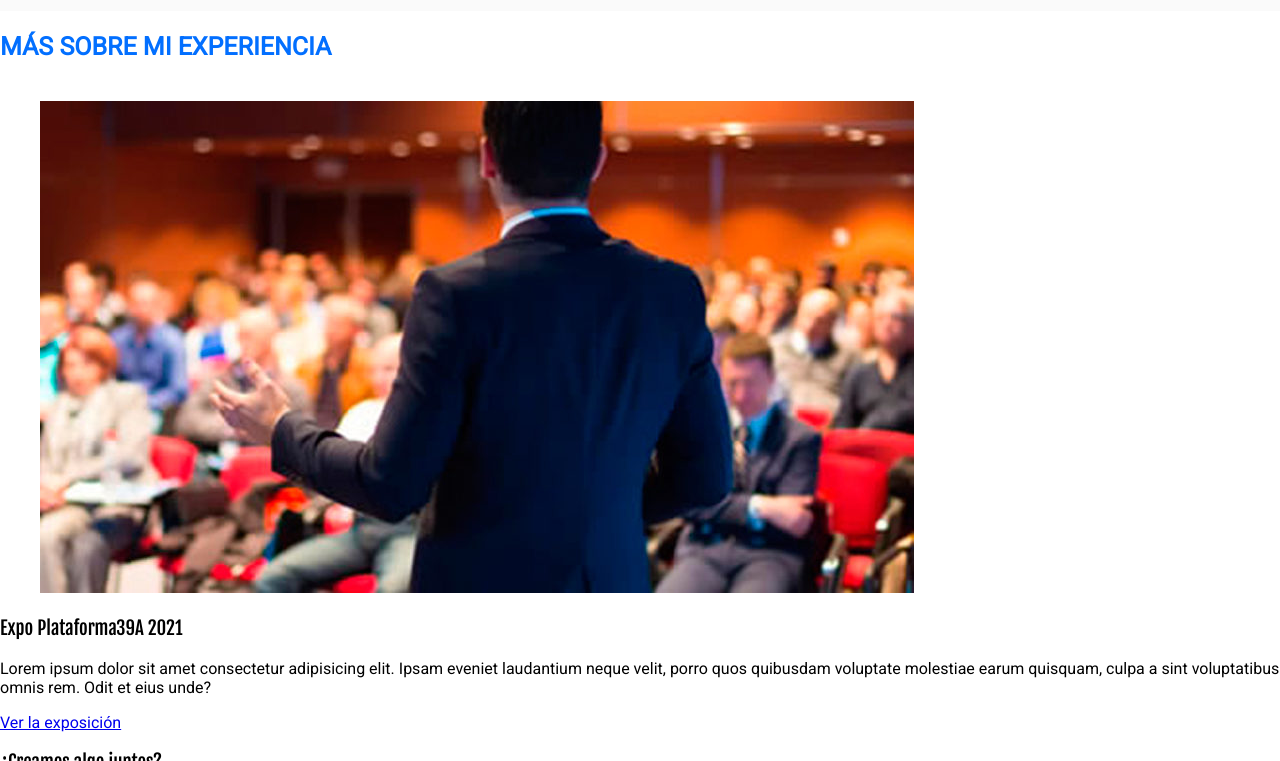
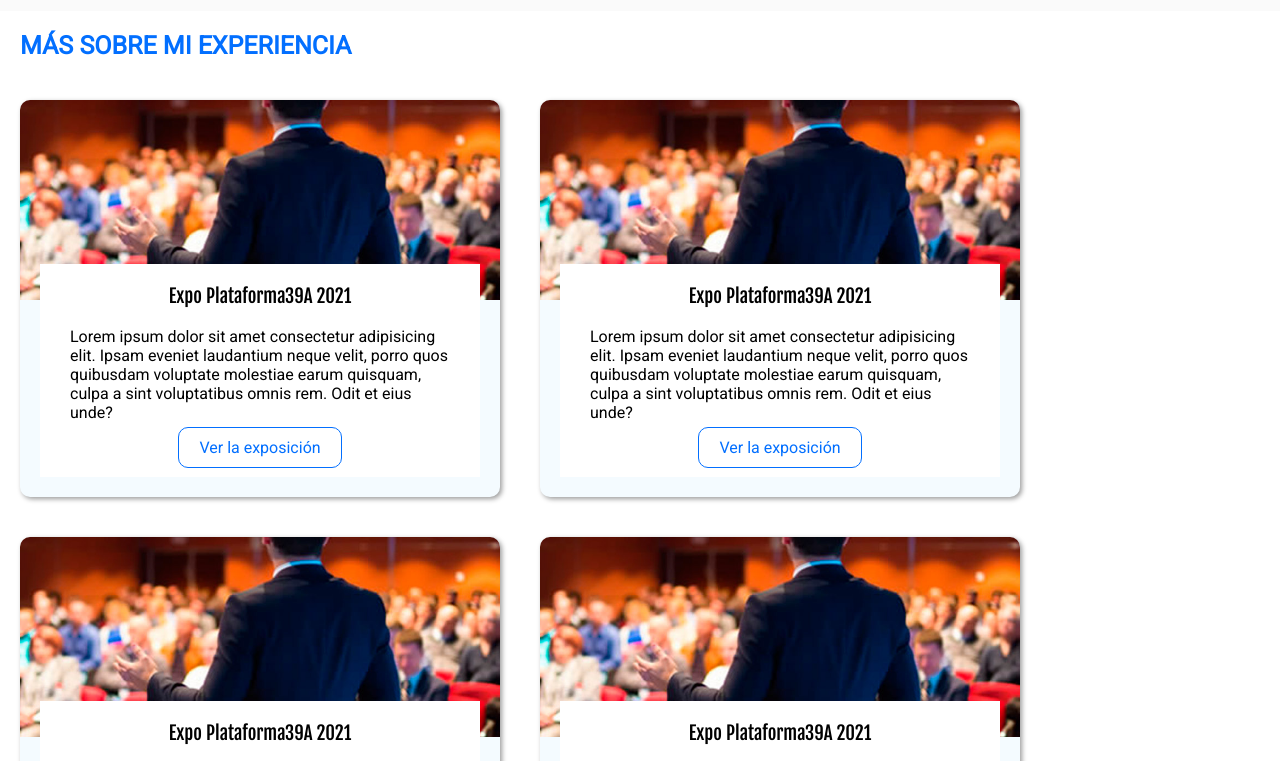
Before and after one commit to Gabriel-Arg/Platzi-Dise-o-web-oneline, a plain HTML site: page index.html in a window 1280 px wide. Shown: the part 1228-1989 px from the top of the page. Drawn offline with nearby package versions, Linux system fonts and the light colour scheme.

Commit message:
Video 33

```diff
--- a/estilo.css
+++ b/estilo.css
@@ -168,28 +168,60 @@ strong {
     max-width: 100%;
 }
 /* ---------------SECCION 3 EVENTOS------------- */
+.event-list-title {
+    margin: 20px;
+}
+
+.event-list {
+    display: flex;
+    flex-flow: wrap row;
+}
+
 .event {
-
+    margin: 20px;
+    width: 480px;
+    border-radius: 10px;
+    box-shadow: rgba(0, 0, 0, 0.398) 2px 2px 5px;
+    background-color:#f4fbff;
 }
 
 .event-imageContainer {
+    margin: 0px;
+    width: inherit;
 }
 
 .event-image {
+    width: inherit;
+    height: 200px;
+    object-fit: cover;
+    border-radius: 10px 10px 0px 0px;
+}
 
+.event-details {
+    margin: 20px;
+    background-color: white;
+    margin-top: -40px;
+    position: relative;
+    padding: 20px 30px;
+    text-align: center;
 }
 
 .event-title {
-
+    margin-top: 0px;
 }
 
 .event-description {
-
+    text-align: left;
 }
 
 .event-url {
+    text-decoration: none;
+    border: 1px solid #026fff;
+    border-radius: 10px;
+    padding: 10px 20px;
+    color: #026fff;
+}
 
-}
 /* -------------SECCION 4 FORMULARIO CONTACTO------ */
 .contact {
 
--- a/index.html
+++ b/index.html
@@ -92,19 +92,59 @@
         </article>
     </section>
 <!-------------------------------------SECCION 3 EVENTOS ------------------------------------------------->
-    <section id="eventos">
-        <h2> Más sobre mi experiencia </h2>
+    <h2 class="event-list-title"> Más sobre mi experiencia </h2>
+    <section id="eventos" class="event-list">
 
         <article class="event">
             <figure class="event-imageContainer">
                 <img class="event-image" src="/img/conferencia.jpg" alt="Workshop de los sábados">
             </figure>
+            <div class="event-details">
+                <h3 class="event-title"> Expo Plataforma39A 2021 </h3>
+                <p class="event-description">
+                    Lorem ipsum dolor sit amet consectetur adipisicing elit. Ipsam eveniet laudantium neque velit, porro quos quibusdam voluptate molestiae earum quisquam, culpa a sint voluptatibus omnis rem. Odit et eius unde?
+                </p>
+                <a class="event-url" href="https://www.youtube.com/watch?v=bSBh6Cm2Hpg" target="_blank"> Ver la exposición </a>
+            </div>
+        </article>
 
-            <h3 class="event-title"> Expo Plataforma39A 2021 </h3>
-            <p class="event-description">
-                Lorem ipsum dolor sit amet consectetur adipisicing elit. Ipsam eveniet laudantium neque velit, porro quos quibusdam voluptate molestiae earum quisquam, culpa a sint voluptatibus omnis rem. Odit et eius unde?
-            </p>
-            <a class="event-url" href="https://www.youtube.com/watch?v=bSBh6Cm2Hpg" target="_blank"> Ver la exposición </a>
+        <article class="event">
+            <figure class="event-imageContainer">
+                <img class="event-image" src="/img/conferencia.jpg" alt="Workshop de los sábados">
+            </figure>
+            <div class="event-details">
+                <h3 class="event-title"> Expo Plataforma39A 2021 </h3>
+                <p class="event-description">
+                    Lorem ipsum dolor sit amet consectetur adipisicing elit. Ipsam eveniet laudantium neque velit, porro quos quibusdam voluptate molestiae earum quisquam, culpa a sint voluptatibus omnis rem. Odit et eius unde?
+                </p>
+                <a class="event-url" href="https://www.youtube.com/watch?v=bSBh6Cm2Hpg" target="_blank"> Ver la exposición </a>
+            </div>
+        </article>
+
+        <article class="event">
+            <figure class="event-imageContainer">
+                <img class="event-image" src="/img/conferencia.jpg" alt="Workshop de los sábados">
+            </figure>
+            <div class="event-details">
+                <h3 class="event-title"> Expo Plataforma39A 2021 </h3>
+                <p class="event-description">
+                    Lorem ipsum dolor sit amet consectetur adipisicing elit. Ipsam eveniet laudantium neque velit, porro quos quibusdam voluptate molestiae earum quisquam, culpa a sint voluptatibus omnis rem. Odit et eius unde?
+                </p>
+                <a class="event-url" href="https://www.youtube.com/watch?v=bSBh6Cm2Hpg" target="_blank"> Ver la exposición </a>
+            </div>
+        </article>
+
+        <article class="event">
+            <figure class="event-imageContainer">
+                <img class="event-image" src="/img/conferencia.jpg" alt="Workshop de los sábados">
+            </figure>
+            <div class="event-details">
+                <h3 class="event-title"> Expo Plataforma39A 2021 </h3>
+                <p class="event-description">
+                    Lorem ipsum dolor sit amet consectetur adipisicing elit. Ipsam eveniet laudantium neque velit, porro quos quibusdam voluptate molestiae earum quisquam, culpa a sint voluptatibus omnis rem. Odit et eius unde?
+                </p>
+                <a class="event-url" href="https://www.youtube.com/watch?v=bSBh6Cm2Hpg" target="_blank"> Ver la exposición </a>
+            </div>
         </article>
     </section>
 
```
